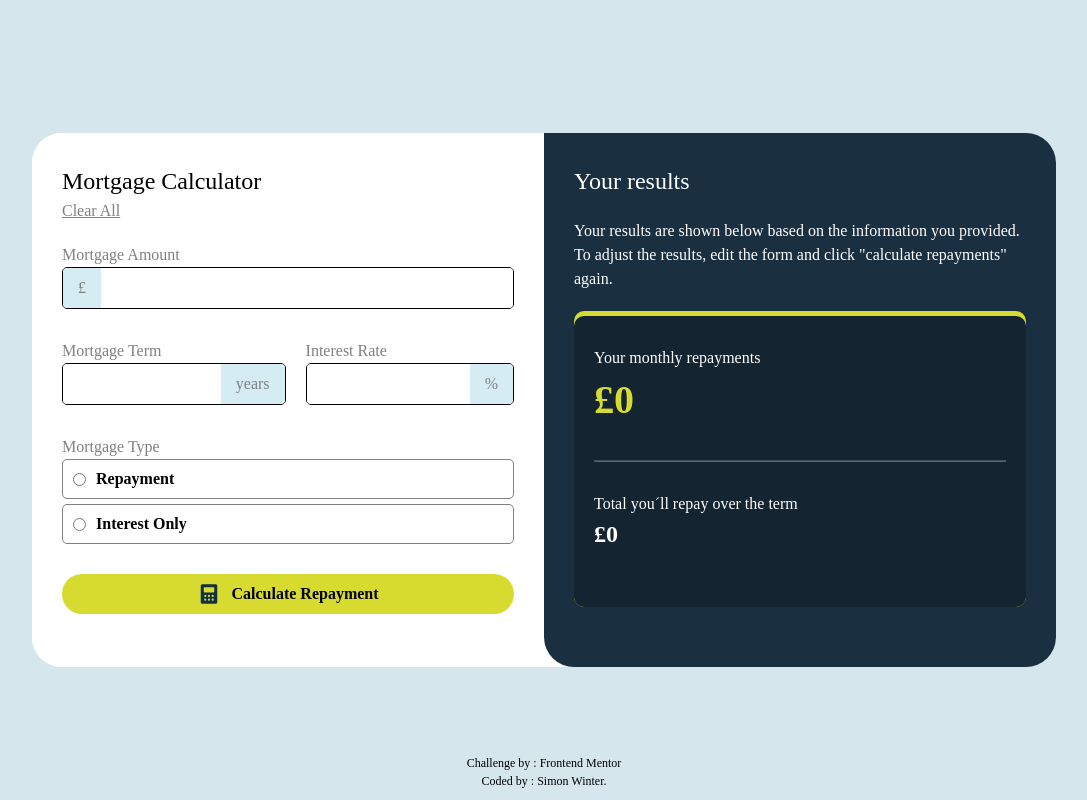
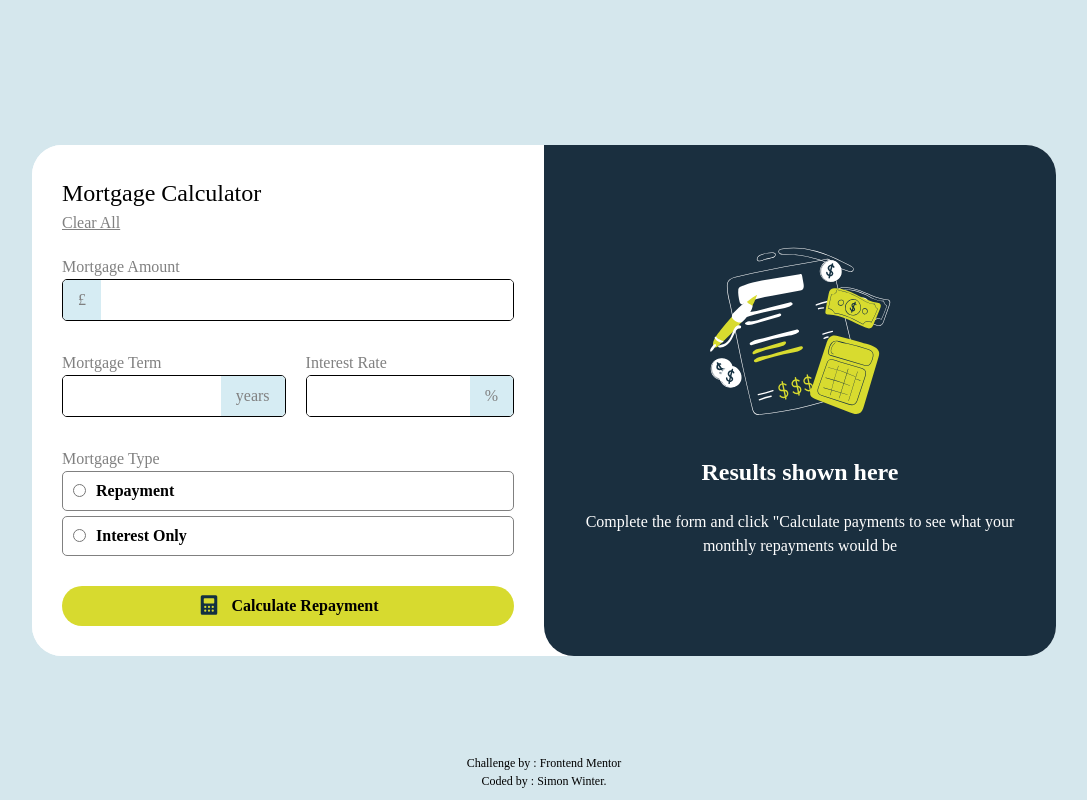
Before and after one commit to SimonADW/240712-challenge-mortgage-calc, a React (Vite) app: page / in a window 1280 px wide. Shown: the whole page, without its empty margins (96-1183 px from the left). Built offline with nearby package versions, Linux system fonts and the light colour scheme; a web font is replaced by a local one.

Commit message:
Display illustration when no calculations

```diff
--- a/src/App.module.css
+++ b/src/App.module.css
@@ -1,4 +1,3 @@
-
 
 @media screen and (min-width: 600px) {
 
@@ -9,6 +8,7 @@
 		border-radius: 30px;
 		overflow: hidden;
 		background: white;
+		margin: 0 2rem;
 	}
 
 	.main section {
--- a/src/components/FormSection/FormSection.module.css
+++ b/src/components/FormSection/FormSection.module.css
@@ -34,6 +34,15 @@
 input[type="number"] {
 	border: none;
 	padding: 0 15px;
+	-moz-appearance: textfield; /* Remove steppers from number-inputs (Firefox) */
+}
+
+/* Remove steppers from number-inputs */
+/* Chrome, Safari, Edge, Opera */
+input::-webkit-outer-spin-button,
+input::-webkit-inner-spin-button {
+	-webkit-appearance: none;
+	margin: 0;
 }
 
 .mainContainer input,
--- a/src/components/ResultSection/ResultSection.module.css
+++ b/src/components/ResultSection/ResultSection.module.css
@@ -1,3 +1,16 @@
+.illustrationSection {
+	display: flex;
+	flex-direction: column;
+	justify-content: center;
+	align-items: center;
+	text-align: center;
+	padding: 8rem;
+}
+
+.illustrationSection h1 {
+	font-weight: 700;
+}
+
 .resultSection {
 	display: flex;
 	flex-direction: column;
--- a/src/components/ResultSection/ResultSection.tsx
+++ b/src/components/ResultSection/ResultSection.tsx
@@ -1,5 +1,6 @@
 import React from 'react'
 import style from './ResultSection.module.css'
+import illustrationEmpty from '../../assets/images/illustration-empty.svg'
 
 type ResultProps = {
   mortgageCalculations: string[]
@@ -9,6 +10,10 @@ const ResultSection = ({mortgageCalculations}: ResultProps) => {
 
   return (
 	<>
+  {
+    // If calculations are done display results, else display illustration
+    mortgageCalculations[0] != "0" ?
+
     <section className={style.resultSection}>
       <h1>Your results</h1>
       <p>
@@ -24,6 +29,15 @@ const ResultSection = ({mortgageCalculations}: ResultProps) => {
         </div>
       </div>
     </section>
+
+    :
+
+  <section className={`${style.resultSection} ${style.illustrationSection}`}>
+      <img src={illustrationEmpty} alt="Illustration" />
+      <h1>Results shown here</h1>
+      <p>Complete the form and click "Calculate payments to see what your monthly repayments would be</p>
+    </section>
+  }
   </>
   )
 }
```
Lines whose indentation alone changed are shown as unchanged.
